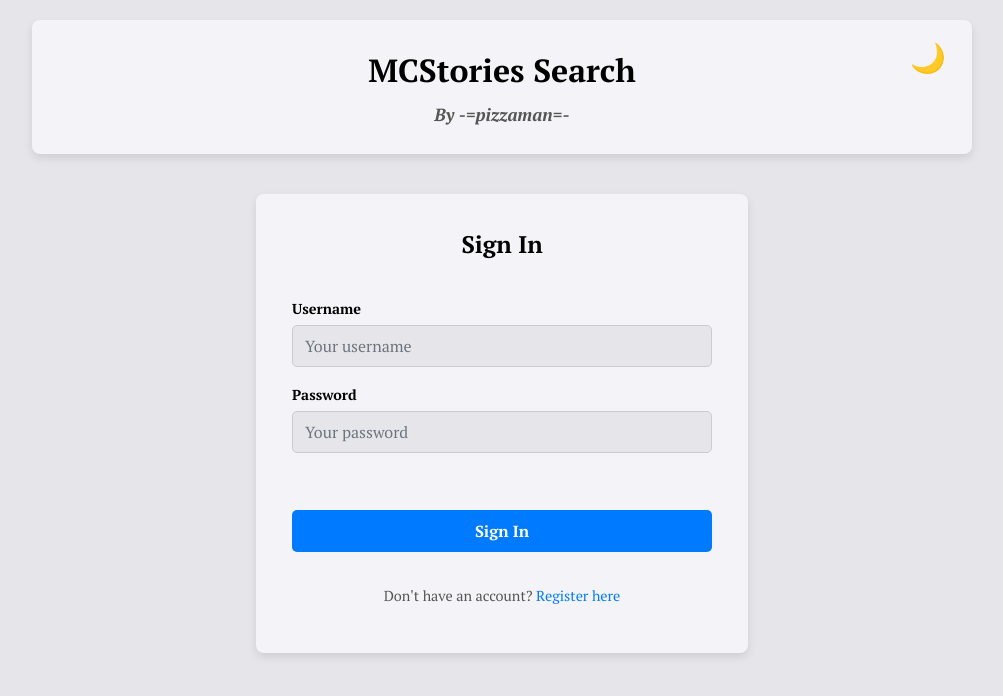
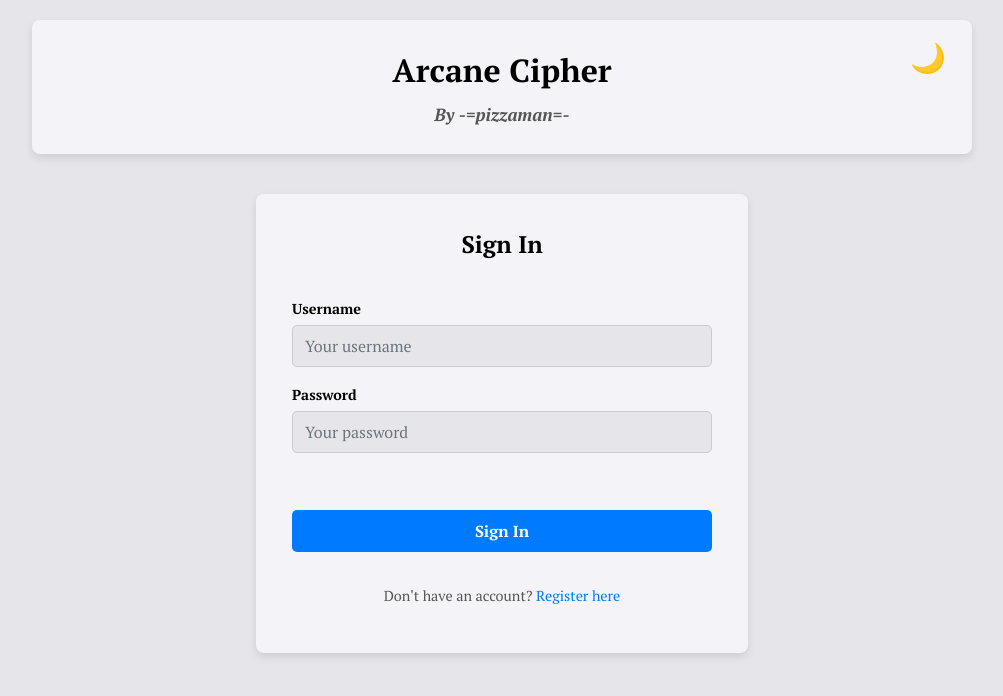
Before and after one commit to nighthxd/mcstories-search-v2-selfhost, a website: page public/login.html in a window 1280 px wide. Shown: the whole page, without its empty margins (138-1141 px from the left). Drawn offline with Linux system fonts and the light colour scheme; no server answers.

Commit message:
chore: rename site from MCStories Search to Arcane Cipher
Co-Authored-By: Claude Sonnet 4.6 <noreply@anthropic.com>

```diff
--- a/public/login.html
+++ b/public/login.html
@@ -3,13 +3,13 @@
 <head>
     <meta charset="UTF-8">
     <meta name="viewport" content="width=device-width, initial-scale=1.0">
-    <title>Login — MCStories Search</title>
+    <title>Login — Arcane Cipher</title>
     <link rel="stylesheet" type="text/css" href="style-sheet.css">
     <script src="https://challenges.cloudflare.com/turnstile/v0/api.js" async defer></script>
 </head>
 <body>
     <article id="mcstories">
-        <h3 class="title"><a href="/" class="home-link">MCStories Search</a></h3>
+        <h3 class="title"><a href="/" class="home-link">Arcane Cipher</a></h3>
         <h3 class="byline">By -=pizzaman=-</h3>
         <button id="theme-toggle" aria-label="Toggle Dark Mode"></button>
     </article>
```
Also changed, not shown: public/admin.html (+2 -2 lines), public/index.html (+2 -2 lines), public/register.html (+2 -2 lines).
